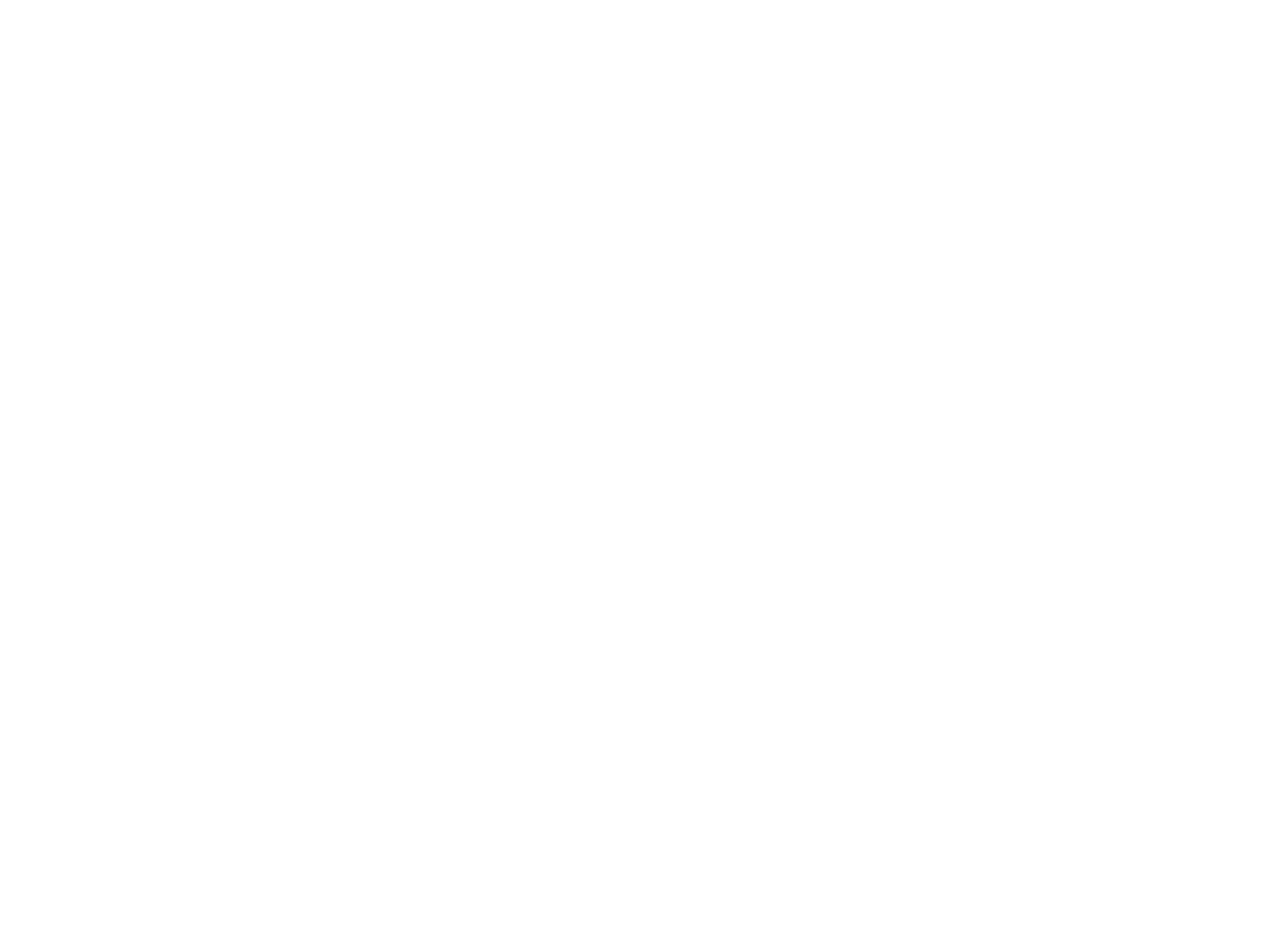
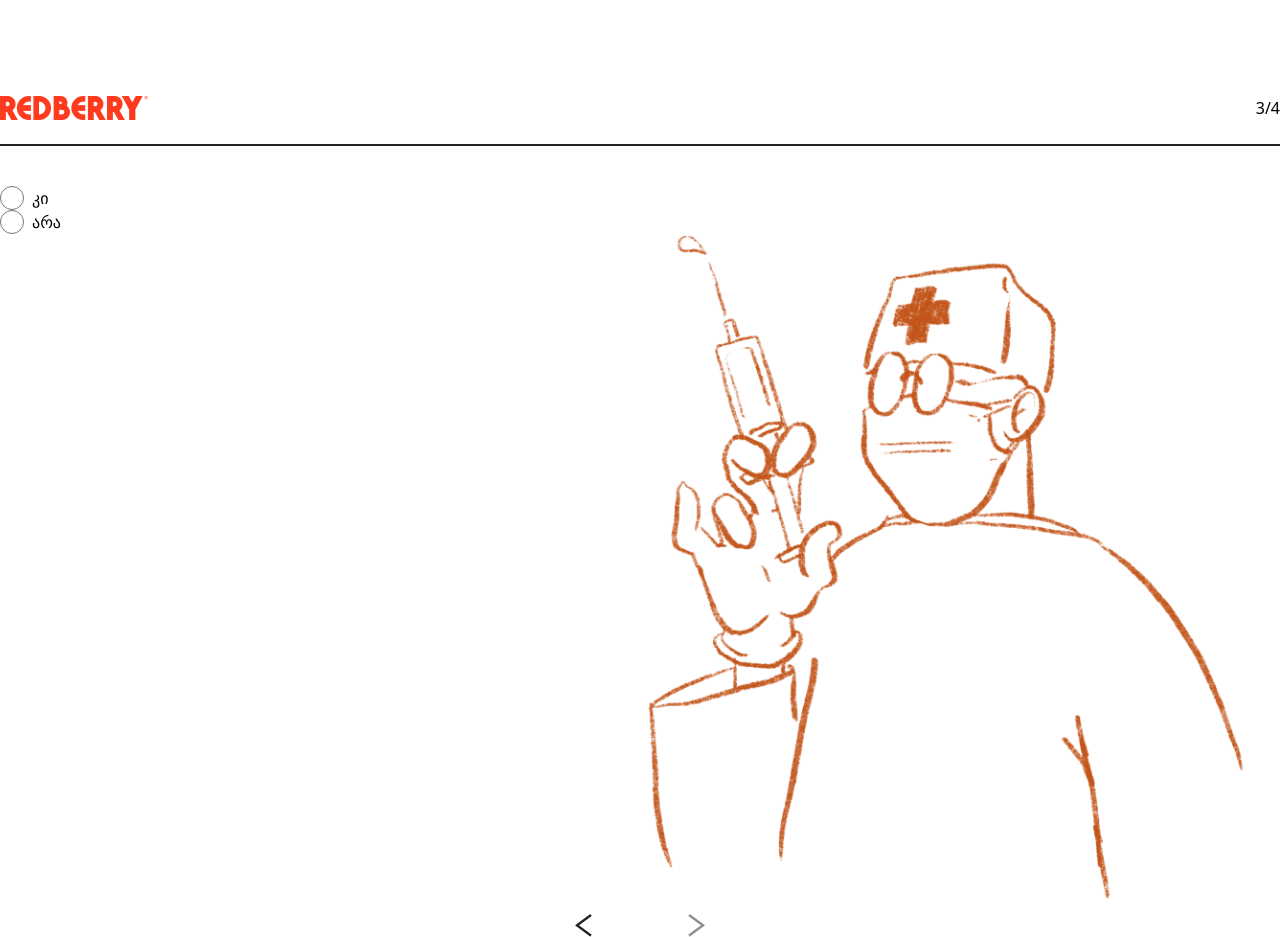
Before and after one commit to holmista/covid-questionaire, a Vue app: page /4 in a window 1280 px wide. Before the commit this address had no page. Before the commit the page ends 800 px from the top, so only its background shows below. Built offline with nearby package versions, Linux system fonts and the light colour scheme; what @vee-validate/i18n would draw is missing.

Commit message:
feat: page four

```diff
--- /dev/null
+++ b/src/components/forms/PageFourForm.vue
@@ -0,0 +1,20 @@
+<template>
+  <ValidationForm class="w-[513px] flex flex-col space-y-10">
+    <div>
+      <label for="had_vaccine"></label>
+      <BaseRadio name="had_vaccine" value="კი" />
+      <BaseRadio name="had_vaccine" value="არა" />
+    </div>
+  </ValidationForm>
+</template>
+<script>
+import { Form as ValidationForm } from "vee-validate";
+import BaseRadio from "../form_elements/BaseRadio.vue";
+
+export default {
+  components: {
+    ValidationForm,
+    BaseRadio,
+  },
+};
+</script>
--- a/src/router/index.js
+++ b/src/router/index.js
@@ -1,6 +1,7 @@
 import { createRouter, createWebHistory } from "vue-router";
 import PageTwo from "../views/PageTwo.vue";
 import PageThree from "../views/PageThree.vue";
+import PageFour from "../views/PageFour.vue";
 
 const router = createRouter({
   history: createWebHistory(import.meta.env.BASE_URL),
@@ -15,6 +16,11 @@ const router = createRouter({
       name: "page-three",
       component: PageThree,
     },
+    {
+      path: "/4",
+      name: "page-four",
+      component: PageFour,
+    },
     // {
     //   path: "/about",
     //   name: "about",
--- /dev/null
+++ b/src/views/PageFour.vue
@@ -0,0 +1,24 @@
+<template>
+  <BaseHeader page="3" class="" />
+  <div class="flex justify-center">
+    <div class="flex max-w-[1520px] w-full justify-between">
+      <PageFourForm />
+      <div class="w-[750px]">
+        <img src="@/assets/images/page4_image.png" alt="illustration" />
+      </div>
+    </div>
+  </div>
+  <nav class="flex space-x-24 justify-center">
+    <img src="@/assets/images/back_button.png" alt="back" />
+    <ForwardButton active="no" />
+  </nav>
+</template>
+
+<script>
+import PageFourForm from "@/components/forms/PageFourForm.vue";
+import ForwardButton from "@/components/layout/ForwardButton.vue";
+
+export default {
+  components: { PageFourForm, ForwardButton },
+};
+</script>
```
Also changed, not shown: src/assets/images/page4_image.png (added).
